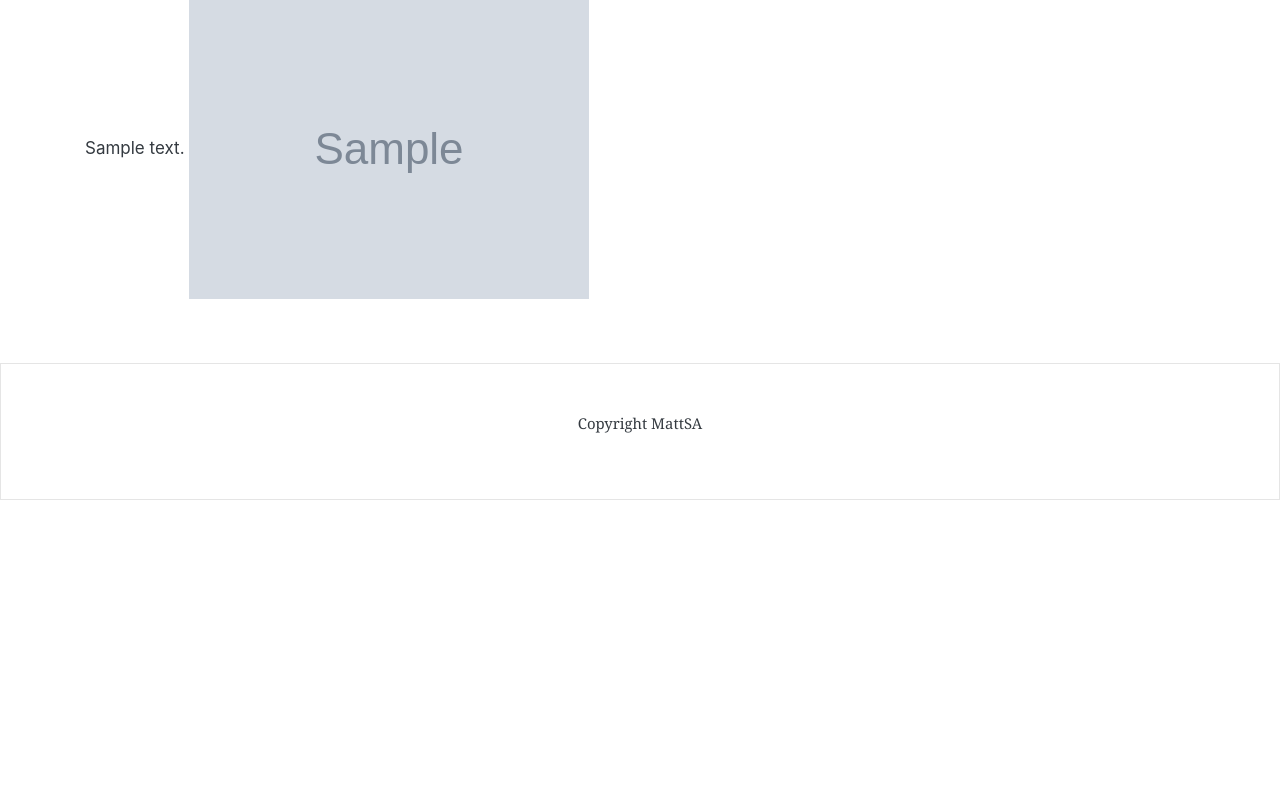
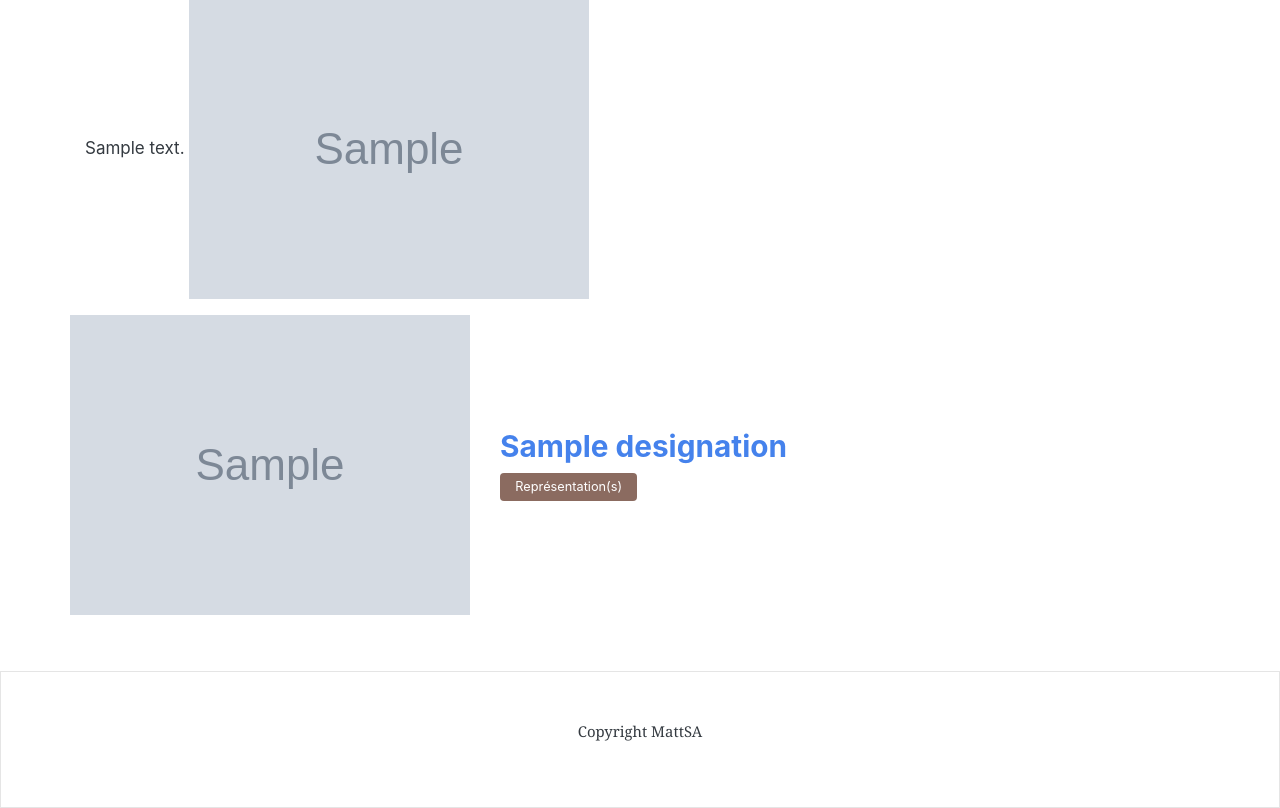
Before and after one commit to MatthieuSchmit/ReservationICC, a Symfony app: template templates/show/info.html.twig in a window 1280 px wide. Shown: the part 292-1100 px from the top of the page. Before the commit the page ends 792 px from the top, so only its background shows below. Run offline with Twig, Linux system fonts and the light colour scheme; the template is opened without the code that fills it: most values are stand-ins (such as "Sample title", 1, 10 or a date in 2020); grey boxes marked "Sample" are stand-in pictures; some libraries are stand-ins or nearby versions.

Commit message:
derniere modif sur info.html.twig

```diff
--- a/src/Controller/LocationController.php
+++ b/src/Controller/LocationController.php
@@ -9,7 +9,7 @@ use Symfony\Component\Routing\Annotation\Route;
 class LocationController extends AbstractController {
 
     /**
-     * @Route("/location", name="location")
+     * @Route("/location/{slug}", name="location")
      */
     public function index() {
 
--- a/src/DataFixtures/LocationFixture.php
+++ b/src/DataFixtures/LocationFixture.php
@@ -23,6 +23,7 @@ class LocationFixture extends Fixture {
             $location->setWebsite($faker->url);
             $location->setPhone($faker->phoneNumber);
             $location->setLocality($this->getReference('locality_' . $locality));
+            $location->setCoverImage($faker->imageUrl(200,200));
 
             $manager->persist($location);
 
--- a/src/DataFixtures/ShowFixture.php
+++ b/src/DataFixtures/ShowFixture.php
@@ -24,7 +24,7 @@ class ShowFixture extends Fixture {
             $show->setBookable($faker->boolean);
             $show->setPrice($faker->randomFloat());
             $show->setDescription('<p>' .join('<p></p>',$faker->paragraphs(3)) . '</p>');
-            $show->setCoverImage($faker->imageUrl(700,350));
+            $show->setCoverImage($faker->imageUrl(500,350));
 
             $manager->persist($show);
 
--- a/templates/show/info.html.twig
+++ b/templates/show/info.html.twig
@@ -24,17 +24,32 @@
 
     <div class="container">
         <div class="row">
-            <div class="col-md-8 mb-3">
-                <h3 >{{ show.title}}</h3>
+                <div class="col-md-8 mb-3">
+                    <h3 >{{ show.title}}</h3>
 
-                {{ show.description | raw }}
+                    {{ show.description | raw }}
+                    <img src="{{ show.coverImage}}" class="avatar avatar-medium" alt="photo de {{ show.title}}">
+                </div>
 
-                <img src="{{ show.coverImage}}" class="avatar avatar-medium" alt="photo de {{ show.title}}">
+                <div class="row mb-2 align-items-center" >
+                    <div class="col">
+                        <a href="{{ path('location', {'slug': show.slug}) }}">
+                            <img src="{{ show.location.coverImage }}" class="avatar avatar-medium" alt="Avatar de {{ show.location.designation }}">
+                        </a>
+                    </div>
+                    <div class="col">
+                        <a href="{{ path('location', {'slug': show.slug}) }}">
+                            <h3>{{ show.location.designation }}</h3>
+                        </a>
+                        <span class="badge badge-primary">{#{{ a.ads | length }} #}Représentation(s)</span>
+
+                    </div>
+                </div>
+
+        </div>
+    </div>
 
 
 
-            </div>
-        </div>
-    </div>
 
 {% endblock %}
```
Also changed, not shown: src/Entity/Location.php (+17 -0 lines).
